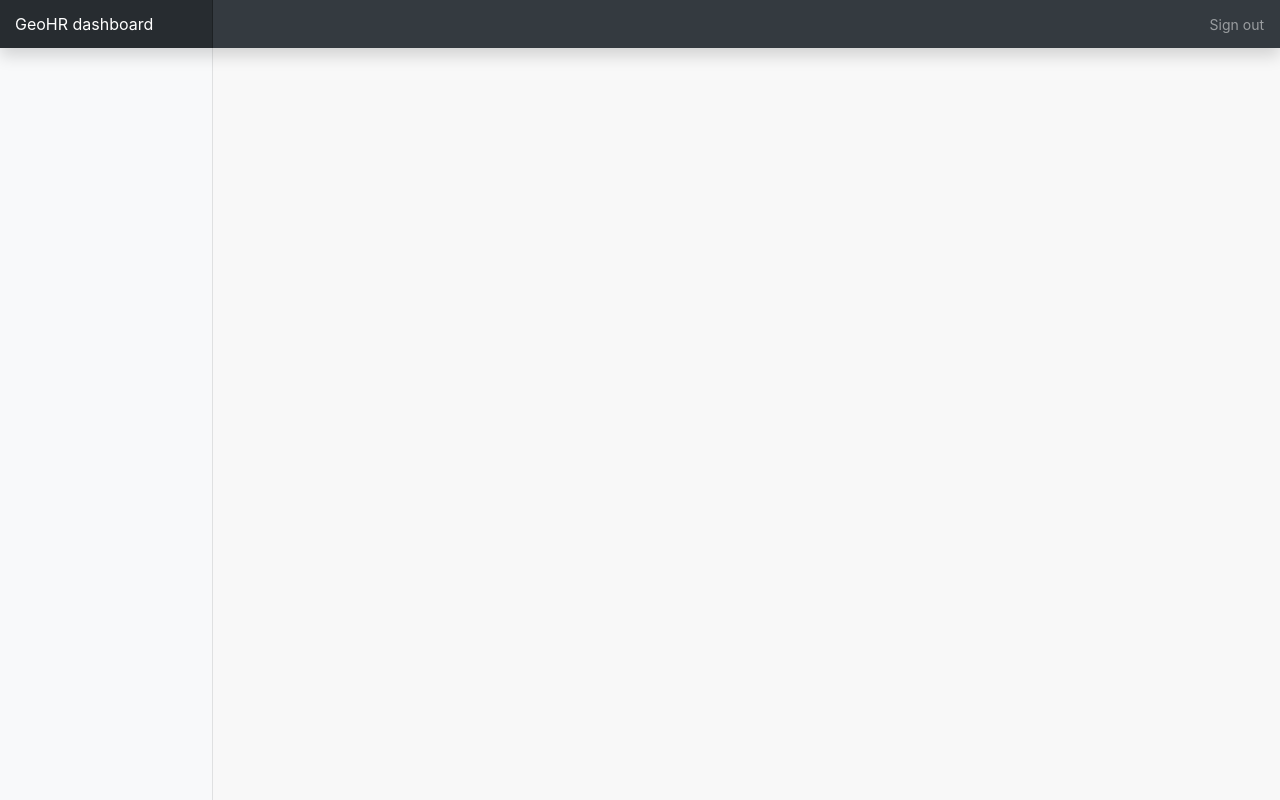
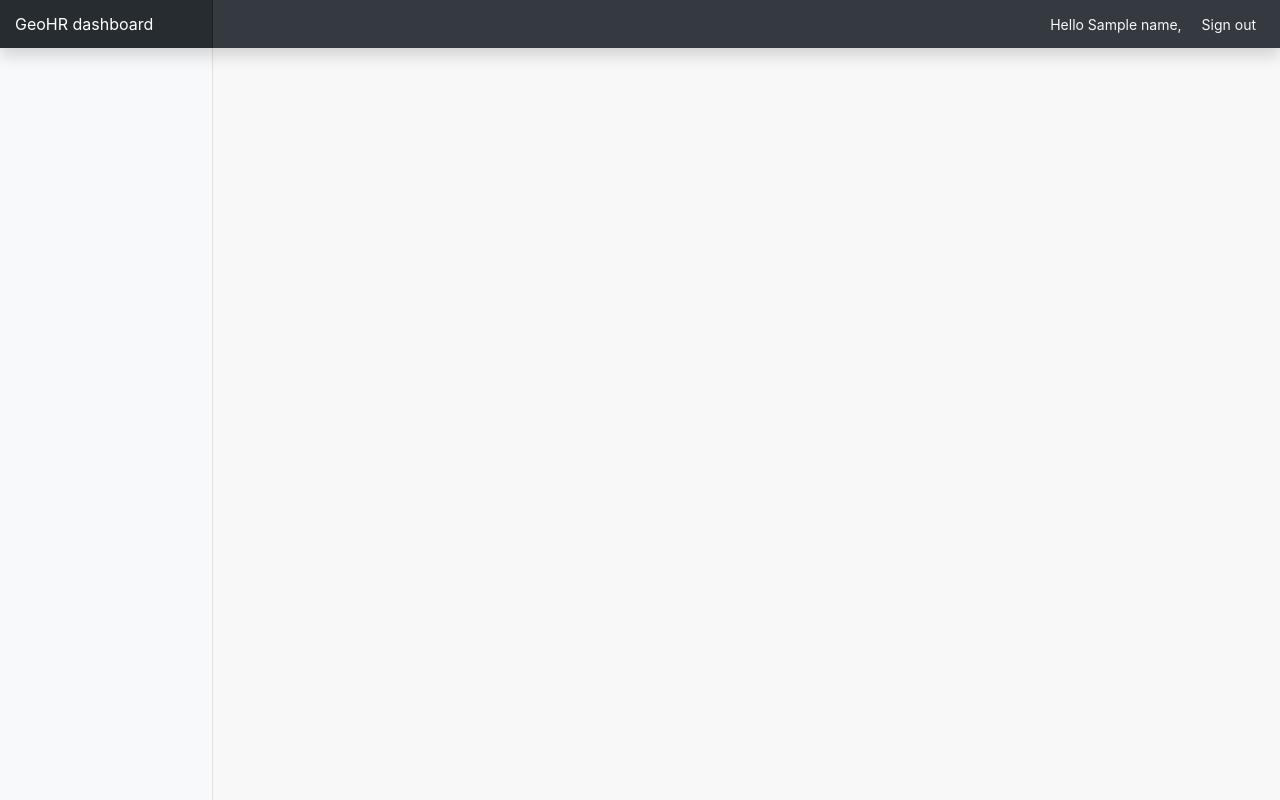
Before and after one commit to GeofencedHR/geohr-web, a CodeIgniter app: the page made by application/views/dash_board_header.php in a window 1280 px wide. Run offline with CodeIgniter, Linux system fonts and the light colour scheme; tables that the repository leaves empty or names only in its code hold one stand-in row (values such as "Sample post"); the template is opened without the code that fills it: most values are stand-ins (such as "Sample title", 1, 10 or a date in 2020); data that the repository does not hold is empty; some libraries are stand-ins or nearby versions.

Commit message:
Added name parameter to session/added name to dashboard header

```diff
--- a/application/controllers/Dashboard.php
+++ b/application/controllers/Dashboard.php
@@ -113,6 +113,7 @@ class Dashboard extends CI_Controller
     {
         $data['email'] = $this->session->userdata('email');
         $data['user_level'] = $this->session->userdata('user_level');
+        $data['name'] = $this->session->userdata('name');
         return $data;
     }
 
--- a/application/controllers/Login.php
+++ b/application/controllers/Login.php
@@ -25,6 +25,7 @@ class Login extends CI_Controller
             if ($existing_user->num_rows() > 0) {
                 $userData = array(
                     'email' => $existing_user->row()->user_email,
+                    'name' => $existing_user->row()->user_first_name,
                     'user_level' => $existing_user->row()->user_level
                 );
                 $this->session->set_userdata($userData);
--- a/application/views/dash_board_header.php
+++ b/application/views/dash_board_header.php
@@ -5,11 +5,10 @@ require_once("header.php");
 
 <nav class="navbar navbar-dark fixed-top bg-dark flex-md-nowrap p-0 shadow">
     <a class="navbar-brand col-sm-3 col-md-2 mr-0" href="#">GeoHR dashboard</a>
-    <ul class="navbar-nav px-3">
-        <li class="nav-item text-nowrap">
-            <a class="nav-link" href="<?php echo base_url('/index.php/login/logout'); ?>">Sign out</a>
-        </li>
-    </ul>
+    <nav class="my-2 my-md-0 mr-md-3">
+        <a class="p-2 text-light" href="#">Hello <?php echo $name ?>,</a>
+        <a class="p-2 text-light" href="<?php echo base_url('/index.php/login/logout'); ?>">Sign out</a>
+    </nav>
 </nav>
 
 <div class="container-fluid">
```
